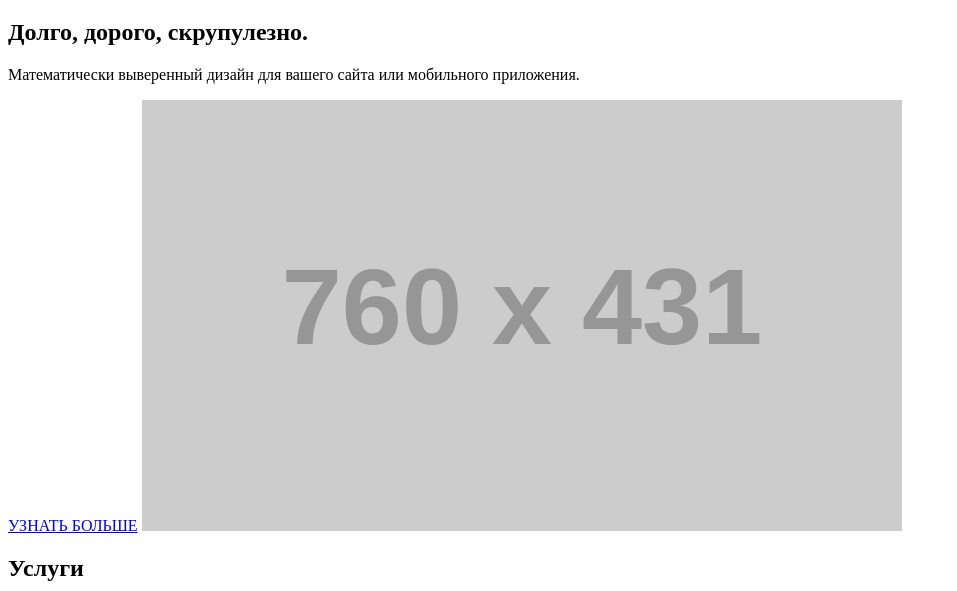
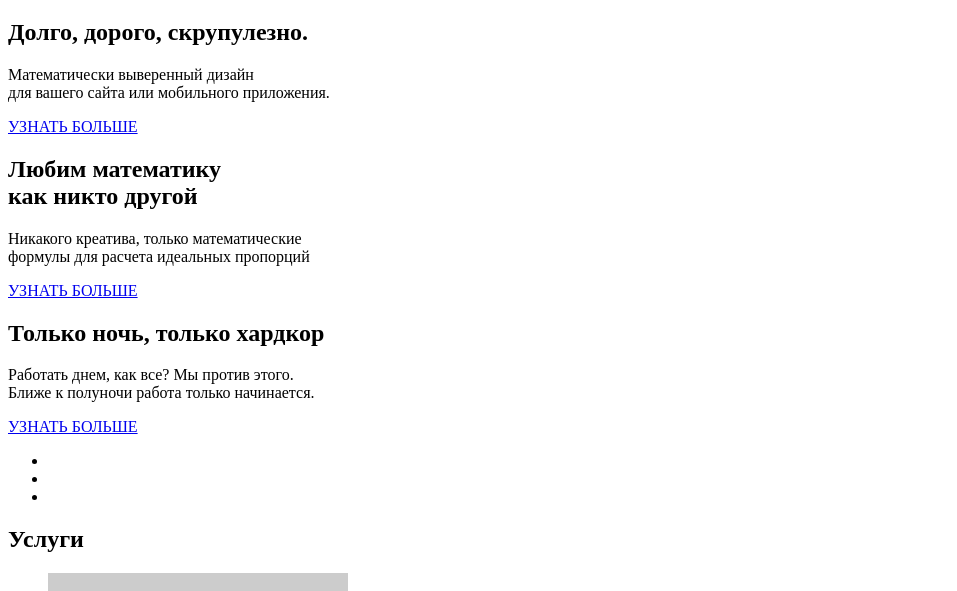
Before and after one commit to msgrlz/1712049-nerds-30, a plain HTML site: page index.html in a window 1280 px wide. Shown: the part 209-800 px from the top of the page, without its empty margins (0-957 px from the left). Drawn offline with Linux system fonts and the light colour scheme; placeholder pictures from the web are drawn by us.

Commit message:
Исправлена первая секция
Добавлены 2 дополнительных div'а под слайдеры и список для карусели-прокрутки

```diff
--- a/index.html
+++ b/index.html
@@ -26,11 +26,33 @@
   <h1>«Нёрдс» - магазин готовых шаблонов</h1>
 
   <section>
-    <h2>Долго, дорого, скрупулезно.</h2>
-    <p>Математически выверенный дизайн для вашего сайта или мобильного приложения.</p>
-    <a href="blank.html">УЗНАТЬ БОЛЬШЕ</a>
 
-    <img src="https://via.placeholder.com/760x431" alt="Изображение первого слайда">
+    <div>
+      <h2>Долго, дорого, скрупулезно.</h2>
+      <p>Математически выверенный дизайн<br>
+        для вашего сайта или мобильного приложения.</p>
+      <a href="blank.html">УЗНАТЬ БОЛЬШЕ</a>
+    </div>
+
+    <div>
+      <h2>Любим математику<br>как никто другой</h2>
+      <p>Никакого креатива, только математические<br>
+        формулы для расчета идеальных пропорций</p>
+      <a href="blank.html">УЗНАТЬ БОЛЬШЕ</a>
+    </div>
+
+    <div>
+      <h2>Только ночь, только хардкор</h2>
+      <p>Работать днем, как все? Мы против этого.<br>
+        Ближе к полуночи работа только начинается.</p>
+      <a href="blank.html">УЗНАТЬ БОЛЬШЕ</a>
+    </div>
+
+    <ul>
+      <li></li>
+      <li></li>
+      <li></li>
+    </ul>
 
   </section>
 
```
